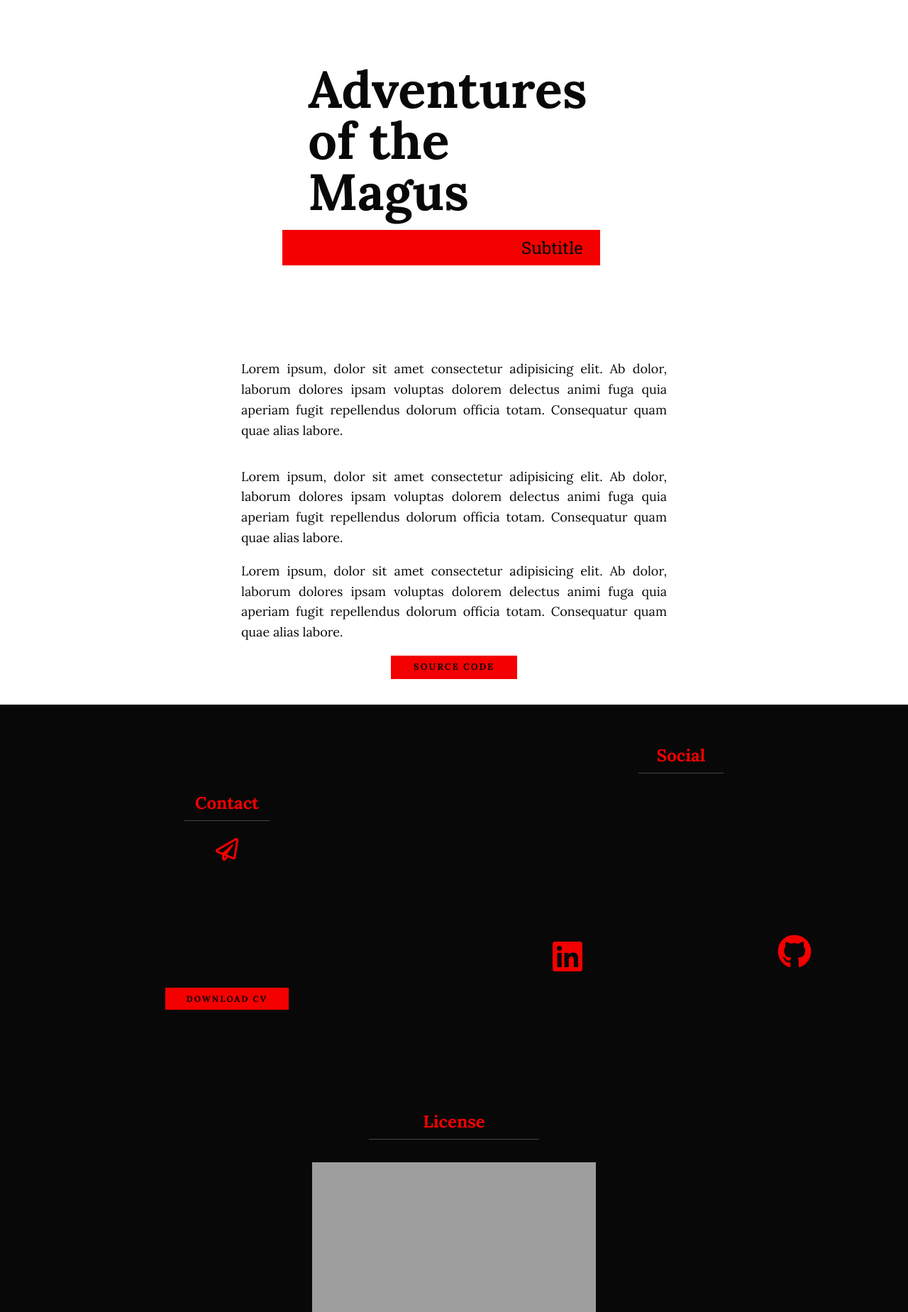
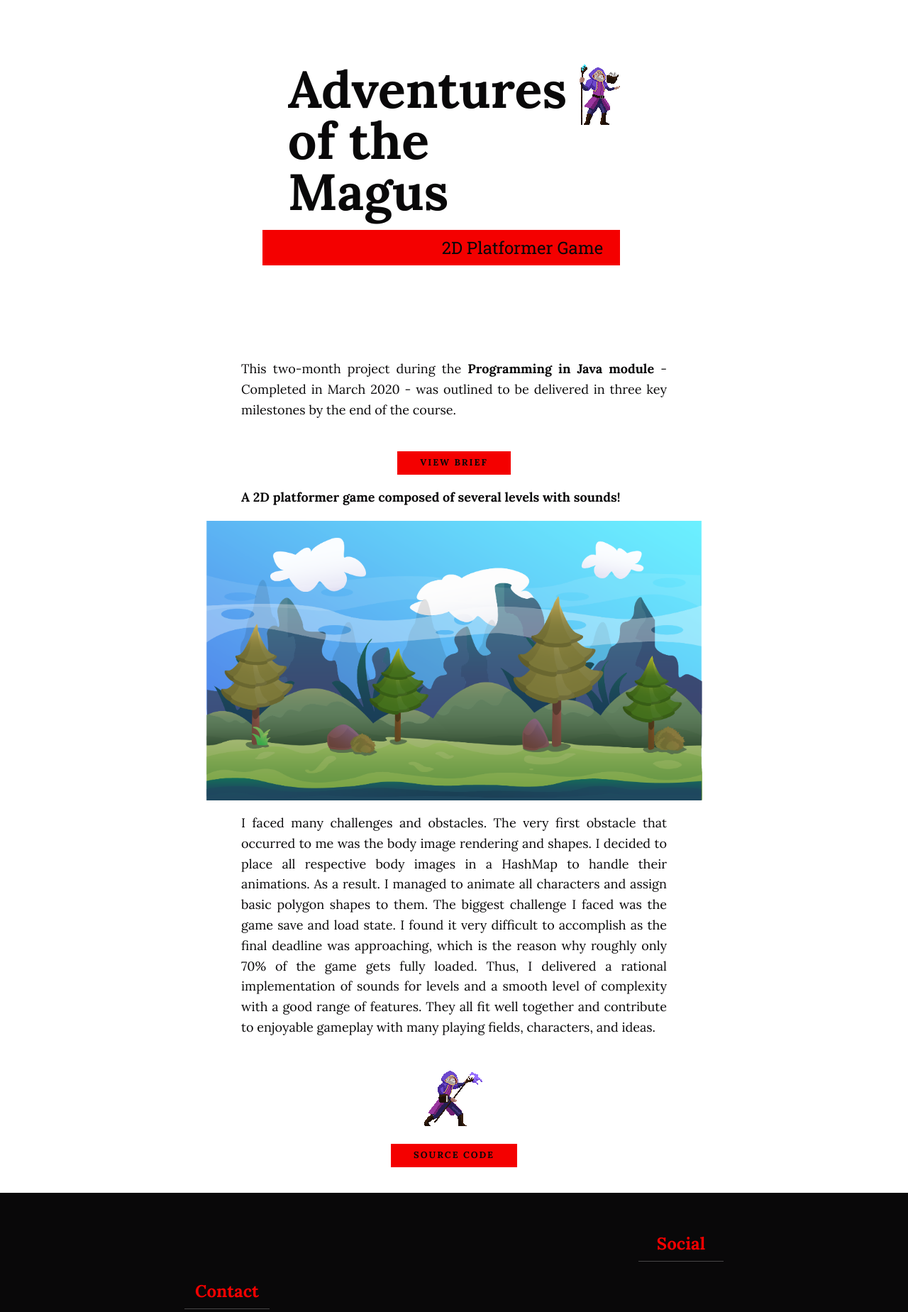
Before and after one commit to kdimitrov096/kdimitrov096.github.io, a PHP site: page /pages/adventures-of-the-magus.html in a window 1280 px wide. Shown: the part 76-1925 px from the top of the page at 71% size. Run offline with PHP 8.4, Linux system fonts and the light colour scheme; some libraries are stand-ins or nearby versions; grey boxes are pictures that could not be loaded.

Commit message:
Small Update

```diff
--- a/css/portfolio.css
+++ b/css/portfolio.css
@@ -65,6 +65,7 @@
 
 .portfolio-item-individual a
 {
+    margin-top: 25px;
     position: relative;
 }
 
--- a/index.html
+++ b/index.html
@@ -143,7 +143,7 @@
                     </a>
                 </div>
                 <div class="CV">
-                    <a href="https://kdimitrov096.github.io/cv/CV-Kaloyan-Dimitrov.pdf" download="CV-Kaloyan-Dimitrov" class="btn" style="color: black; font-size: 12px;">Download CV</a>
+                    <a href="https://kdimitrov096.github.io/docs/CV-Kaloyan-Dimitrov.pdf" download="CV-Kaloyan-Dimitrov" class="btn" style="color: black; font-size: 12px;">Download CV</a>
                 </div>
               </div>
               <div class="Social">
--- a/pages/adventures-of-the-magus.html
+++ b/pages/adventures-of-the-magus.html
@@ -51,26 +51,33 @@
             <h1 class="section__title section__title--intro">
                 Adventures of the <strong>Magus</strong>
             </h1>
-            <p class="section__subtitle section__subtitle--intro">Subtitle</p>
-            <!-- <img src="../img/portfolio/adv-magus.png" alt="Myself" class="intro__img"> -->
+            <p class="section__subtitle section__subtitle--intro">2D Platformer Game</p>
+            <img src="../img/portfolio/IdleRight.gif" alt="Magus Idle">
         </section>
 
         <div class="portfolio-item-individual">
-            <p>Lorem ipsum, dolor sit amet consectetur adipisicing elit.
-                Ab dolor, laborum dolores ipsam voluptas dolorem delectus
-                animi fuga quia aperiam fugit repellendus dolorum officia totam.
-                Consequatur quam quae alias labore.</p>
-            <img src="" alt="">
-            <p>Lorem ipsum, dolor sit amet consectetur adipisicing elit.
-                Ab dolor, laborum dolores ipsam voluptas dolorem delectus
-                animi fuga quia aperiam fugit repellendus dolorum officia totam.
-                Consequatur quam quae alias labore.</p>
-            <p>Lorem ipsum, dolor sit amet consectetur adipisicing elit.
-                Ab dolor, laborum dolores ipsam voluptas dolorem delectus
-                animi fuga quia aperiam fugit repellendus dolorum officia totam.
-                Consequatur quam quae alias labore.</p>
+            <p>This two-month project during the <strong>Programming in Java module</strong>
+                - Completed in March 2020 - was outlined to be delivered in three key milestones
+                by the end of the course.
+            </p>
             <div class="wrapper">
-                <a href="https://github.com/kdimitrov096/Tanks" class="btn" id="source">Source Code</a>
+                <a href="https://kdimitrov096.github.io/docs/Project-Brief-2020.pdf" class="btn" id="brief"> View Brief</a>
+            </div>
+            <p><strong>A 2D platformer game composed of several levels with sounds! </strong></p>
+            <img src="../img/portfolio/adm-background.png" alt="Level Backgound">
+            <p> I faced many challenges and obstacles. The very first obstacle that occurred to me
+                was the body image rendering and shapes. I decided to place all respective body images
+                in a HashMap to handle their animations. As a result. I managed to animate all characters
+                and assign basic polygon shapes to them. The biggest challenge I faced was the game save and load state.
+                I found it very difficult to accomplish as the final deadline was approaching, which is the reason why roughly
+                only 70% of the game gets fully loaded. Thus, I delivered a rational implementation of sounds for levels and a
+                smooth level of complexity with a good range of features. They all fit well together and contribute to enjoyable
+                gameplay with many playing fields, characters, and ideas.
+            </p>
+
+            <div class="wrapper">
+                <img src="../img/portfolio/Spell_Right.gif" alt="Magus Attack">
+                <a href="https://github.com/kdimitrov096/Adventures_Of_The_Magus" class="btn" id="source">Source Code</a>
             </div>
         </div>
 
@@ -94,7 +101,7 @@
                         </a>
                     </div>
                     <div class="CV">
-                        <a href="https://kdimitrov096.github.io/cv/CV-Kaloyan-Dimitrov.pdf" download="CV-Kaloyan-Dimitrov" class="btn" style="color: black; font-size: 12px;">Download CV</a>
+                        <a href="https://kdimitrov096.github.io/docs/CV-Kaloyan-Dimitrov.pdf" download="CV-Kaloyan-Dimitrov" class="btn" style="color: black; font-size: 12px;">Download CV</a>
                     </div>
                   </div>
                   <div class="Social">
--- a/pages/asteroids.html
+++ b/pages/asteroids.html
@@ -94,7 +94,7 @@
                         </a>
                     </div>
                     <div class="CV">
-                        <a href="https://kdimitrov096.github.io/cv/CV-Kaloyan-Dimitrov.pdf" download="CV-Kaloyan-Dimitrov" class="btn" style="color: black; font-size: 12px;">Download CV</a>
+                        <a href="https://kdimitrov096.github.io/docs/CV-Kaloyan-Dimitrov.pdf" download="CV-Kaloyan-Dimitrov" class="btn" style="color: black; font-size: 12px;">Download CV</a>
                     </div>
                   </div>
                   <div class="Social">
--- a/pages/bapers.html
+++ b/pages/bapers.html
@@ -96,7 +96,7 @@
                         </a>
                     </div>
                     <div class="CV">
-                        <a href="https://kdimitrov096.github.io/cv/CV-Kaloyan-Dimitrov.pdf" download="CV-Kaloyan-Dimitrov" class="btn" style="color: black; font-size: 12px;">Download CV</a>
+                        <a href="https://kdimitrov096.github.io/docs/CV-Kaloyan-Dimitrov.pdf" download="CV-Kaloyan-Dimitrov" class="btn" style="color: black; font-size: 12px;">Download CV</a>
                     </div>
                   </div>
                   <div class="Social">
--- a/pages/mounlis-rockshop.html
+++ b/pages/mounlis-rockshop.html
@@ -99,7 +99,7 @@
                         </a>
                     </div>
                     <div class="CV">
-                        <a href="https://kdimitrov096.github.io/cv/CV-Kaloyan-Dimitrov.pdf" download="CV-Kaloyan-Dimitrov" class="btn" style="color: black; font-size: 12px;">Download CV</a>
+                        <a href="https://kdimitrov096.github.io/docs/CV-Kaloyan-Dimitrov.pdf" download="CV-Kaloyan-Dimitrov" class="btn" style="color: black; font-size: 12px;">Download CV</a>
                     </div>
                   </div>
                   <div class="Social">
--- a/pages/robot-wars.html
+++ b/pages/robot-wars.html
@@ -93,7 +93,7 @@
                         </a>
                     </div>
                     <div class="CV">
-                        <a href="https://kdimitrov096.github.io/cv/CV-Kaloyan-Dimitrov.pdf" download="CV-Kaloyan-Dimitrov" class="btn" style="color: black; font-size: 12px;">Download CV</a>
+                        <a href="https://kdimitrov096.github.io/docs/CV-Kaloyan-Dimitrov.pdf" download="CV-Kaloyan-Dimitrov" class="btn" style="color: black; font-size: 12px;">Download CV</a>
                     </div>
                   </div>
                   <div class="Social">
--- a/pages/tanks.html
+++ b/pages/tanks.html
@@ -91,7 +91,7 @@
                         </a>
                     </div>
                     <div class="CV">
-                        <a href="https://kdimitrov096.github.io/cv/CV-Kaloyan-Dimitrov.pdf" download="CV-Kaloyan-Dimitrov" class="btn" style="color: black; font-size: 12px;">Download CV</a>
+                        <a href="https://kdimitrov096.github.io/docs/CV-Kaloyan-Dimitrov.pdf" download="CV-Kaloyan-Dimitrov" class="btn" style="color: black; font-size: 12px;">Download CV</a>
                     </div>
                   </div>
                   <div class="Social">
```
Also changed, not shown: img/portfolio/IdleRight.gif (added), img/portfolio/Spell_Right.gif (added), img/portfolio/adm-background.png (added), 3 other files.
